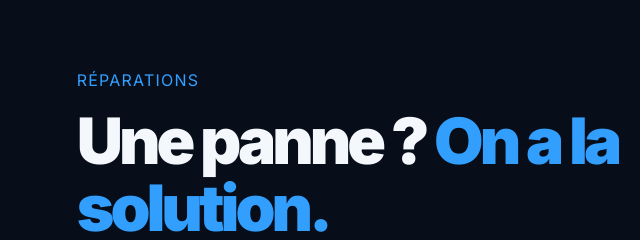
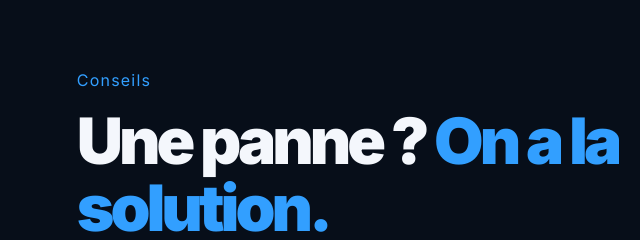
Before and after one commit to Lolo5600/Ker-tech, a plain HTML site: page conseils.html in a window 1280 px wide. Shown: the part 132-372 px from the top of the page, 0-640 px from the left. Drawn offline with Linux system fonts and the light colour scheme.

Commit message:
Update conseils.html

```diff
--- a/conseils.html
+++ b/conseils.html
@@ -57,7 +57,7 @@
     </header>
     <main>
       <section class="page-intro container">
-        <label>RÉPARATIONS</label>
+        <label>Conseils</label>
         <h1>
           Une panne ?
           <span
```
